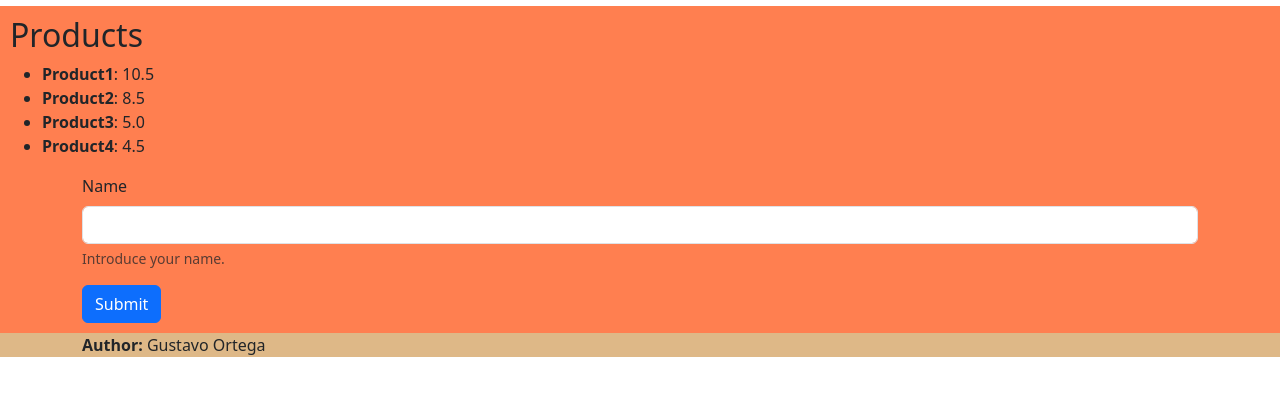
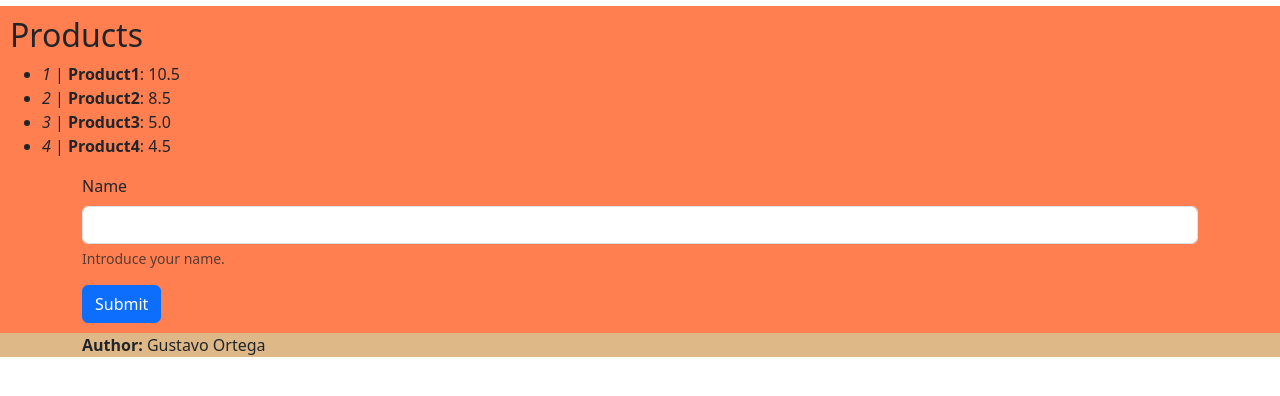
Before and after one commit to gortega1211/onlyflans, a Django app: page / in a window 1280 px wide. Shown: the part 111-507 px from the top of the page. Run offline with Django 3.2, Linux system fonts and the light colour scheme.

Commit message:
[UPD] Product Id in items

```diff
--- a/onlyflans_dj/web/templates/base.html
+++ b/onlyflans_dj/web/templates/base.html
@@ -36,9 +36,7 @@
   </header>
 
   <main>
-    <div>
-      {% block main %}{% endblock %}
-    </div>
+    {% block main %}{% endblock %}
   </main>
 
   <footer>
--- a/onlyflans_dj/web/templates/index.html
+++ b/onlyflans_dj/web/templates/index.html
@@ -12,7 +12,7 @@
             <ul>
                 {% for p in products %}
                     <li>
-                        <strong>{{ p.name }}</strong>: {{ p.price }}
+                        <i>{{ p.id }}</i> | <strong>{{ p.name }}</strong>: {{ p.price }}
                     </li>
                 {% endfor %}
             </ul>
--- a/onlyflans_dj/web/views.py
+++ b/onlyflans_dj/web/views.py
@@ -3,10 +3,10 @@ from django.shortcuts import render
 from django.template import loader
 
 PRODUCTS = [
-    {"name": "Product1", "price": 10.5},
-    {"name": "Product2", "price": 8.5},
-    {"name": "Product3", "price": 5.0},
-    {"name": "Product4", "price": 4.5}
+    {"id": 1, "name": "Product1", "price": 10.5},
+    {"id": 2, "name": "Product2", "price": 8.5},
+    {"id": 3, "name": "Product3", "price": 5.0},
+    {"id": 4, "name": "Product4", "price": 4.5}
 ]
 
 def index(request):
```
